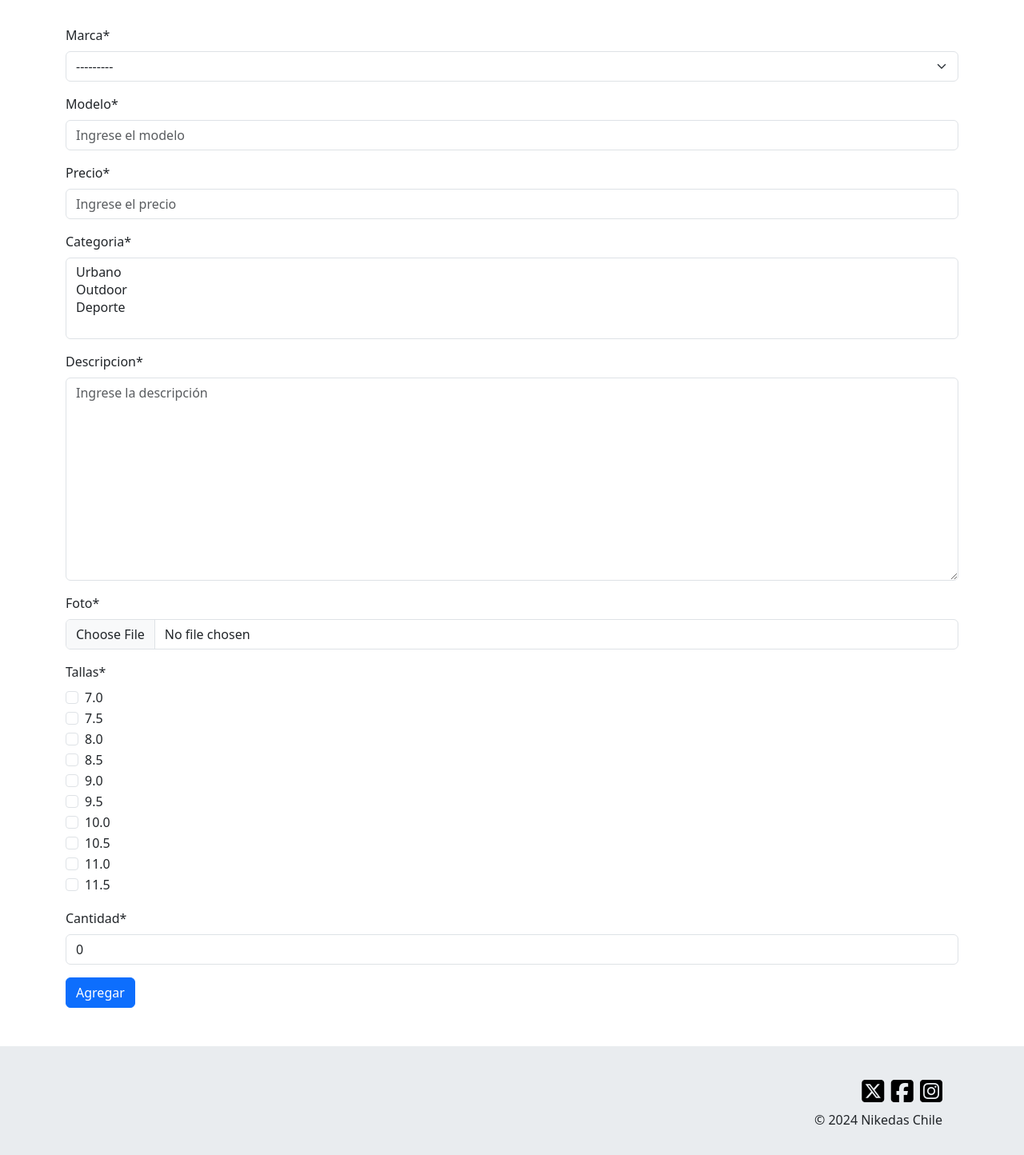
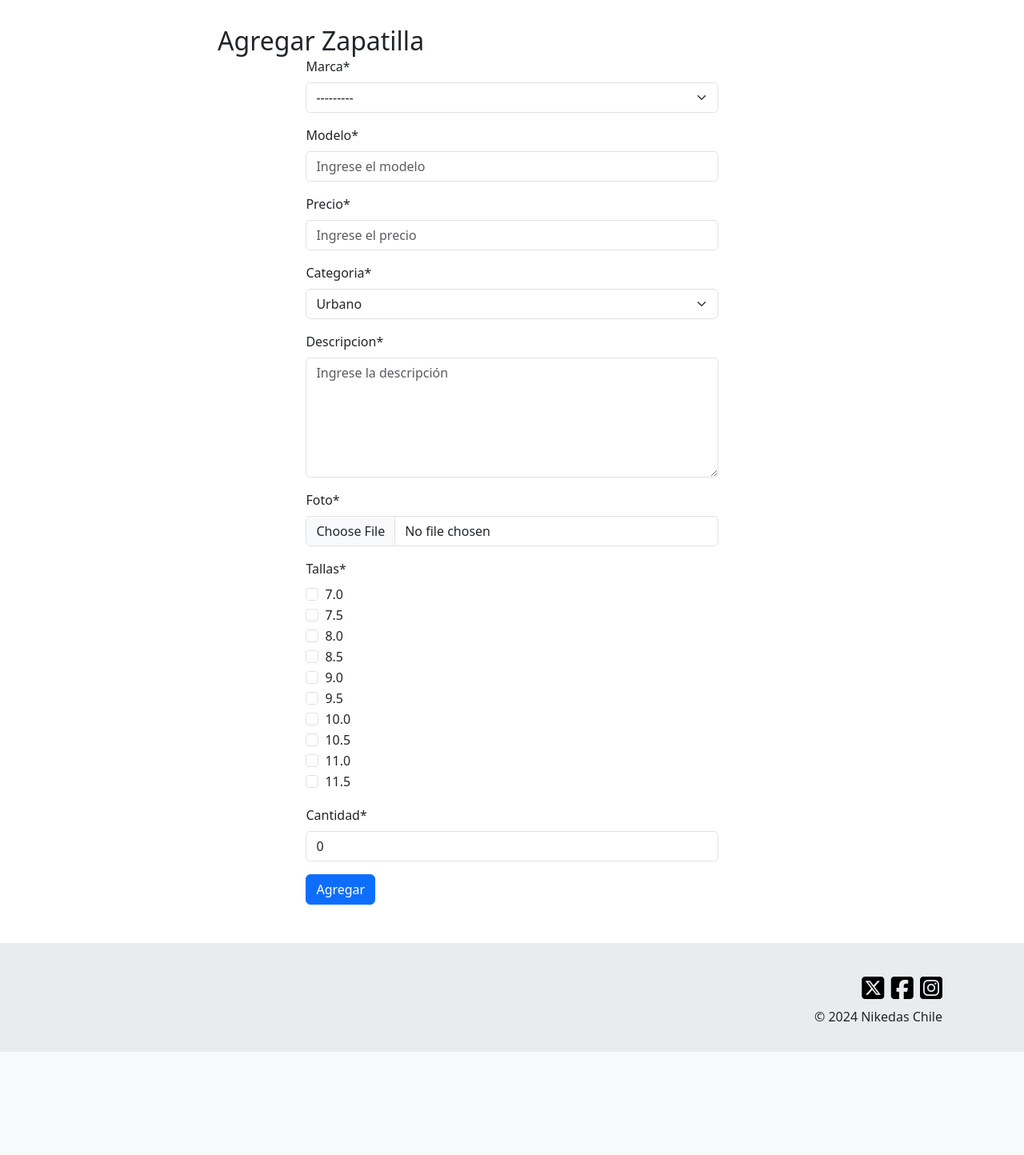
Before and after one commit to bpobletem/tienda, a Django app: page /anadir/ in a window 1280 px wide. Shown: the part 57-1501 px from the top of the page at 80% size. After the commit the page ends 1372 px from the top, so only its background shows below. Run offline with Django 5.2, Linux system fonts and the light colour scheme; data comes from the database, SQL or seed files in the repository; both versions use the stored data as it was after the commit; some libraries are stand-ins or nearby versions.

```diff
--- a/aplicacion/forms.py
+++ b/aplicacion/forms.py
@@ -50,24 +50,33 @@ class ZapatillaForm(forms.ModelForm):
         fields = ['marca', 'modelo', 'precio',
                   'categoria', 'descripcion', 'foto']
         widgets = {
-            'marca': forms.Select(attrs={'class': 'form-control'}),
-            'modelo': forms.TextInput(attrs={'class': 'form-control', 'placeholder': 'Ingrese el modelo'}),
-            'precio': forms.NumberInput(attrs={'class': 'form-control', 'placeholder': 'Ingrese el precio'}),
-            'categoria': forms.SelectMultiple(attrs={'class': 'form-control'}),
-            'descripcion': forms.Textarea(attrs={'class': 'form-control', 'placeholder': 'Ingrese la descripción'}),
-            'foto': forms.FileInput(attrs={'class': 'form-control-file'}),
+            'marca': forms.Select(attrs={'placeholder': 'Seleccione la marca'}),
+            'modelo': forms.TextInput(attrs={'placeholder': 'Ingrese el modelo'}),
+            'precio': forms.NumberInput(attrs={'placeholder': 'Ingrese el precio'}),
+            'categoria': forms.Select(attrs={'placeholder': 'Seleccione la categoría'}),
+            'descripcion': forms.Textarea(attrs={
+                'class': 'form-control',
+                'placeholder': 'Ingrese la descripción',
+                'rows': 3,
+                'style': 'width: 100%; height: 150px;'
+            }),
+            'foto': forms.FileInput(attrs={'placeholder': 'Suba una foto'}),
         }
         error_messages = {
             'marca': {
                 'required': 'Este campo es obligatorio',
+                'max_length': 'La marca no puede tener más de 100 caracteres',
             },
             'modelo': {
                 'required': 'Este campo es obligatorio',
-                'max_length': 'El modelo no puede tener más de 50 caracteres',
+                'max_length': 'El modelo no puede tener más de 100 caracteres',
             },
             'precio': {
                 'required': 'Este campo es obligatorio',
                 'invalid': 'Ingrese un número válido',
+            },
+            'categoria': {
+                'required': 'Este campo es obligatorio',
             },
             'descripcion': {
                 'required': 'Este campo es obligatorio',
@@ -80,12 +89,12 @@ class ZapatillaForm(forms.ModelForm):
         self.helper = FormHelper()
         self.helper.form_method = 'post'
         self.helper.layout = Layout(
-            Field('marca'),
-            Field('modelo'),
-            Field('precio'),
-            Field('categoria'),
-            Field('descripcion'),
-            Field('foto'),
+            Field('marca', css_class='form-control'),
+            Field('modelo', css_class='form-control'),
+            Field('precio', css_class='form-control'),
+            Field('categoria', css_class='form-control'),
+            Field('descripcion', css_class='form-control'),
+            Field('foto', css_class='form-control-file'),
             Submit('submit', 'Agregar Zapatilla', css_class='btn btn-primary')
         )
 
@@ -98,7 +107,6 @@ class ZapatillaForm(forms.ModelForm):
 
 class StockZapatillaForm(forms.ModelForm):
     tallas = forms.MultipleChoiceField(
-        # Tallas de 7 a 11.5 en incrementos de 0.5
         choices=[(i / 2, i / 2) for i in range(14, 24)],
         widget=forms.CheckboxSelectMultiple(attrs={'class': 'talla-checkbox'}),
     )
@@ -107,6 +115,7 @@ class StockZapatillaForm(forms.ModelForm):
         model = StockZapatilla
         fields = ['tallas', 'cantidad']
         widgets = {
+            'talla': forms.Select(attrs={'class': 'form-control talla-selector'}),
             'cantidad': forms.NumberInput(attrs={'class': 'form-control', 'placeholder': 'Ingrese la cantidad'}),
         }
         error_messages = {
--- a/aplicacion/models.py
+++ b/aplicacion/models.py
@@ -49,7 +49,7 @@ class Zapatilla(models.Model):
     modelo = models.CharField(max_length=50, null=False)
     precio = models.IntegerField(null=False)
     categoria = models.ManyToManyField(Categoria)
-    descripcion = models.CharField(max_length=500, null=False)
+    descripcion = models.CharField(max_length=250, null=False)
     foto = models.ImageField(upload_to='zapatillas')
 
     def __str__(self):
--- a/aplicacion/static/aplicacion/css/admin.css
+++ b/aplicacion/static/aplicacion/css/admin.css
@@ -77,3 +77,23 @@ form {
     color: #fff;
     border-color: #007bff;
 }
+
+.talla-container {
+    display: flex;
+    flex-wrap: wrap;
+    gap: 10px;
+    /* Espacio entre los elementos */
+}
+
+.talla-item {
+    display: flex;
+    flex-direction: column;
+    align-items: center;
+    min-width: 100px;
+    /* Ancho mínimo para cada talla */
+}
+
+.talla-item .form-group {
+    margin-bottom: 0;
+    /* Ajusta el margen inferior */
+}
--- a/aplicacion/templates/aplicacion/anadir.html
+++ b/aplicacion/templates/aplicacion/anadir.html
@@ -7,18 +7,39 @@
     <section>
         <div class="container">
             <div class="row">
+                <div class="col-md-8 offset-md-2">
+                    <!-- Título del formulario -->
+                    <h2>Agregar Zapatilla</h2>
+
+                    <!-- Mensajes de error -->
+                    {% if zapatilla_form.errors or stock_form.errors %}
+                        <div class="alert alert-danger">
+                            <ul>
+                                {% for field, errors in zapatilla_form.errors.items %}
+                                    {% for error in errors %}
+                                        <li>{{ error }}</li>
+                                    {% endfor %}
+                                {% endfor %}
+                                {% for field, errors in stock_form.errors.items %}
+                                    {% for error in errors %}
+                                        <li>{{ error }}</li>
+                                    {% endfor %}
+                                {% endfor %}
+                            </ul>
+                        </div>
+                    {% endif %}
+
                     <!-- Formulario para agregar productos -->
-                    <p id="mensajeError" style="color: red;"></p>
                     <form method="post" enctype="multipart/form-data">
                         {% csrf_token %}
                         {{ zapatilla_form|crispy }}
                         {{ stock_form|crispy }}
                         <button type="submit" class="btn btn-primary">Agregar</button>
-                      </form>
+                    </form>
                 </div>
             </div>
         </div>
     </section>
-    <!-- Termino seccion producto -->
+    <!-- Termino sección producto -->
     <script src="{% static "aplicacion/js/validareditar.js" %}"></script>
 {% endblock content %}
--- a/aplicacion/views.py
+++ b/aplicacion/views.py
@@ -60,12 +60,9 @@ def anadir(request):
         stock_form = StockZapatillaForm(request.POST)
         if zapatilla_form.is_valid() and stock_form.is_valid():
             zapatilla = zapatilla_form.save()
-            tallas = stock_form.cleaned_data.get('tallas')
-            cantidad = stock_form.cleaned_data.get('cantidad')
-            for talla in tallas:
-                stock = StockZapatilla(
-                    zapatilla=zapatilla, talla=talla, cantidad=cantidad)
-                stock.save()
+            stock = stock_form.save(commit=False)
+            stock.zapatilla = zapatilla
+            stock.save()
             return redirect('administrador')
     else:
         zapatilla_form = ZapatillaForm()
```
Also changed, not shown: aplicacion/migrations/0014_alter_zapatilla_descripcion.py (added), db.sqlite3.
